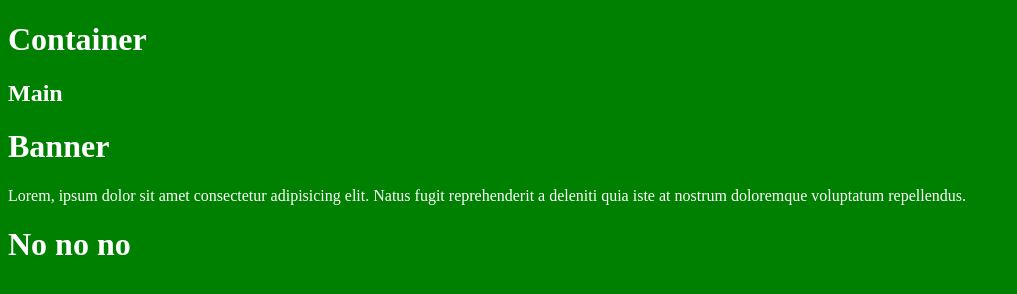
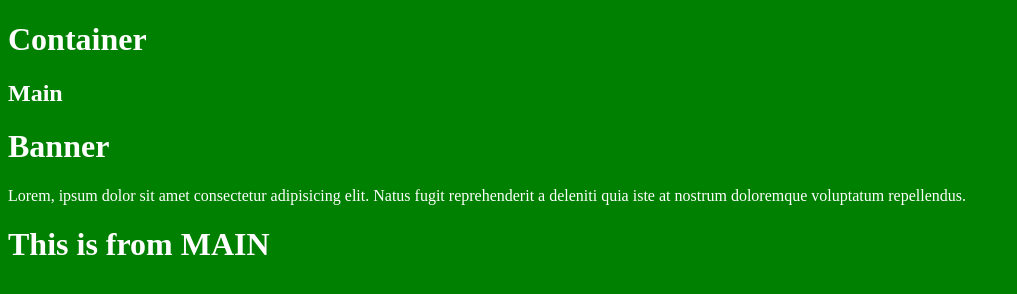
Before and after one commit to luuminhduc/prepare, a plain HTML site: page index.html in a window 1280 px wide. Shown: the whole page, without its empty margins (0-1017 px from the left). Drawn offline with Linux system fonts and the light colour scheme.

Commit message:
add this to footer

```diff
--- a/index.html
+++ b/index.html
@@ -23,7 +23,7 @@
     </div>
 
     <footer>
-      <h1>No no no</h1>
+      <h1>This is from MAIN</h1>
     </footer>
 
     <script src="index.js"></script>
```
